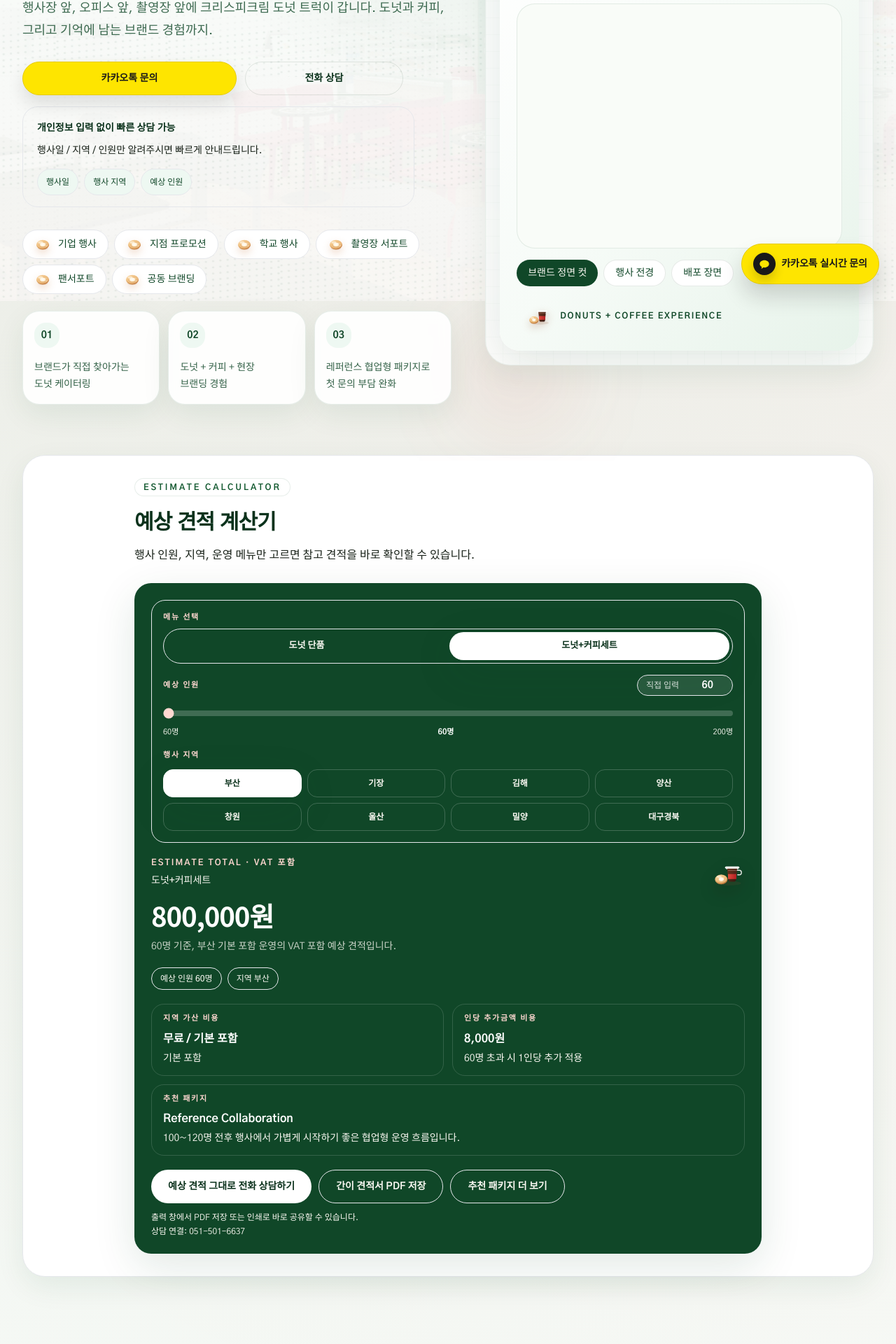
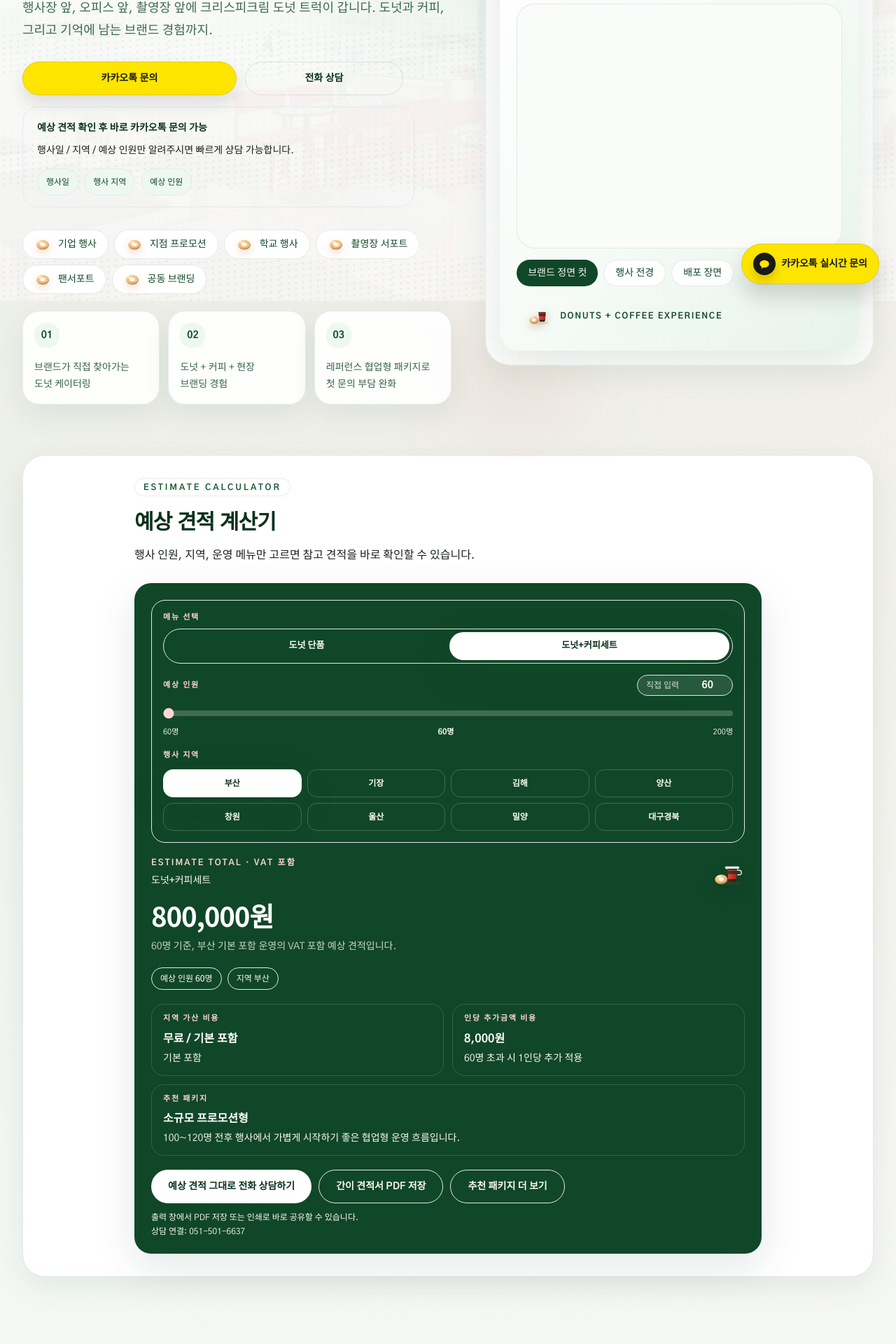
Before and after one commit to oreo4885-max/kkd-catering-landing, a Next.js app: page / in a window 1280 px wide. Shown: the part 370-2290 px from the top of the page at 70% size. Built offline with nearby package versions, Linux system fonts and the light colour scheme; no server answers.

Commit message:
문의 동선 문구 정리 및 FAQ 레퍼런스 실무성 강화

```diff
--- a/app/content.ts
+++ b/app/content.ts
@@ -160,9 +160,9 @@
     attendeeOptions: ["100~120명", "150명 이상", "250명 이상"],
     eventOptions: ["기업 행사", "지점 프로모션", "학교 행사", "촬영장 서포트", "브랜드 협업"],
     packageOptions: [
-      "Reference Collaboration",
-      "Standard Corporate Package",
-      "Premium Brand Event",
+      "소규모 프로모션형",
+      "기본 기업행사형",
+      "대형 브랜드 이벤트형",
     ],
     primaryCta: {
       label: "전화 상담 번호 보기",
@@ -259,7 +259,7 @@
   packages: [
     {
       id: "reference",
-      name: "Reference Collaboration",
+      name: "소규모 프로모션형",
       badge: "프로모션 운영",
       attendees: "60~120명 내외",
       summary:
@@ -269,7 +269,7 @@
     },
     {
       id: "standard",
-      name: "Standard Corporate Package",
+      name: "기본 기업행사형",
       badge: "기본 추천",
       attendees: "150명 이상",
       summary:
@@ -279,7 +279,7 @@
     },
     {
       id: "premium",
-      name: "Premium Brand Event",
+      name: "대형 브랜드 이벤트형",
       badge: "상위 패키지",
       attendees: "250명 이상",
       summary:
@@ -357,10 +357,6 @@
 
   faq: [
     {
-      question: "현장 결제가 가능한가요?",
-      answer: "현장 결제는 불가하며, 패키지 결제 이후 케이터링으로 진행됩니다.",
-    },
-    {
       question: "최소 며칠 전에 문의해야 하나요?",
       answer:
         "원활한 운영을 위해 최소 2주 전에 문의 및 예약해주시는 것이 좋습니다. 행사 일정과 지역에 따라 가능 여부가 달라질 수 있습니다.",
@@ -369,6 +365,15 @@
       question: "전기 지원이 꼭 필요한가요?",
       answer:
         "현장 조건에 따라 필요한 운영 방식이 달라질 수 있습니다. 전화 상담 시 전기 지원 가능 여부를 알려주시면 빠르게 확인해드립니다.",
+    },
+    {
+      question: "최종 견적은 왜 달라질 수 있나요?",
+      answer:
+        "운영 시간, 행사 동선, 전기 지원 여부, 설치 조건, 지역에 따라 실제 제안 견적이 달라질 수 있습니다. 계산기 견적은 1차 참고용으로 확인해주시면 됩니다.",
+    },
+    {
+      question: "현장 결제가 가능한가요?",
+      answer: "현장 결제는 불가하며, 패키지 결제 이후 케이터링으로 진행됩니다.",
     },
     {
       question: "공동 브랜딩이 가능한가요?",
@@ -390,7 +395,7 @@
     title: "행사에 맞는 도넛트럭 상담을 바로 시작해 보세요",
     description: "전화 상담과 카카오톡 문의 중 편한 방식으로 연결해 행사일, 지역, 예상 인원 기준의 운영 방향을 빠르게 안내해드립니다.",
     primaryCta: {
-      label: "지방권 전화 상담",
+      label: "즉시 일정 확인 전화 상담",
       href: "tel:051-501-6637",
     },
     secondaryCta: {
--- a/components/landing/faq-accordion.tsx
+++ b/components/landing/faq-accordion.tsx
@@ -8,12 +8,12 @@
 };
 
 export function FaqAccordion({ items }: FaqAccordionProps) {
-  const [openIndex, setOpenIndex] = useState<number>(0);
+  const [openIndexes, setOpenIndexes] = useState<number[]>([0, 1, 2]);
 
   return (
     <div className="space-y-4">
       {items.map((item, index) => {
-        const isOpen = openIndex === index;
+        const isOpen = openIndexes.includes(index);
 
         return (
           <div
@@ -23,7 +23,11 @@
             <button
               type="button"
               className="flex w-full items-center justify-between gap-4 px-5 py-5 text-left sm:px-6"
-              onClick={() => setOpenIndex(isOpen ? -1 : index)}
+              onClick={() =>
+                setOpenIndexes((current) =>
+                  isOpen ? current.filter((itemIndex) => itemIndex !== index) : [...current, index].sort((a, b) => a - b),
+                )
+              }
               aria-expanded={isOpen}
             >
               <span className="text-base font-semibold text-forest-900 sm:text-lg">
--- a/components/landing/sections/bottom-cta-section.tsx
+++ b/components/landing/sections/bottom-cta-section.tsx
@@ -37,8 +37,8 @@
                 </span>
               ))}
             </div>
-            <p className="mt-2">개인정보 입력 없이 빠른 상담 가능</p>
-            <p className="text-cream/76">행사일 / 지역 / 인원만 알려주시면 빠르게 안내드립니다.</p>
+            <p className="mt-2">예상 견적 확인 후 바로 문의 가능합니다.</p>
+            <p className="text-cream/76">행사일 / 지역 / 예상 인원만 알려주시면 빠르게 상담을 이어갈 수 있습니다.</p>
           </div>
           <p className="mt-4 text-sm text-cream/76">{contact.metroNotice}</p>
           <p className="mt-4 text-sm text-cream/72">
@@ -56,14 +56,14 @@
                 rel="noreferrer"
                 className="inline-flex h-12 items-center justify-center rounded-full border border-[#E6CB00] bg-[#FEE500] px-6 text-sm font-semibold text-[#191919] shadow-[0_14px_26px_rgba(25,25,25,0.14)] transition hover:-translate-y-0.5 hover:shadow-[0_18px_30px_rgba(25,25,25,0.18)]"
               >
-                카카오톡 문의
+                행사 조건 보내고 카카오톡 문의
               </a>
             ) : null}
             <a
               href={siteContent.bottomCta.primaryCta.href}
               className="inline-flex h-12 items-center justify-center rounded-full bg-white px-6 text-sm font-semibold text-forest-900 transition hover:bg-blush"
             >
-              전화 상담
+              즉시 일정 확인 전화 상담
             </a>
             <a
               href={siteContent.bottomCta.secondaryCta.href}
--- a/components/landing/sections/hero-section.tsx
+++ b/components/landing/sections/hero-section.tsx
@@ -67,8 +67,8 @@
             </a>
           </div>
           <div className="mt-4 max-w-[35rem] rounded-[22px] border border-forest-900/8 bg-white/72 px-4 py-3.5 text-[13px] leading-6 text-forest-800/84 sm:px-5 sm:py-4 sm:text-sm sm:leading-7">
-            <p className="font-semibold text-forest-900">개인정보 입력 없이 빠른 상담 가능</p>
-            <p className="mt-1">행사일 / 지역 / 인원만 알려주시면 빠르게 안내드립니다.</p>
+            <p className="font-semibold text-forest-900">예상 견적 확인 후 바로 카카오톡 문의 가능</p>
+            <p className="mt-1">행사일 / 지역 / 예상 인원만 알려주시면 빠르게 상담 가능합니다.</p>
             <div className="mt-3 flex flex-wrap gap-2">
               {["행사일", "행사 지역", "예상 인원"].map((item) => (
                 <span
--- a/components/landing/sections/inquiry-section.tsx
+++ b/components/landing/sections/inquiry-section.tsx
@@ -11,7 +11,7 @@
           <div className="lg:sticky lg:top-10">
             <div className="card-surface rounded-[24px] p-5 sm:rounded-[28px] sm:p-6">
               <div className="rounded-[22px] bg-forest-800 px-5 py-5 text-base font-semibold leading-8 text-cream sm:px-6 sm:py-6 sm:text-[1.08rem] sm:leading-9">
-                <span className="text-white">전화 상담 시 업체명, 행사일, 예상 인원</span> 정도만 말씀해 주셔도
+                <span className="text-white">업체명 또는 행사명 / 행사일 / 지역 / 예상 인원</span> 정도만 말씀해 주셔도
                 운영 가능 여부와 방향을 빠르게 안내드릴 수 있습니다.
               </div>
               {kakaoInquiryUrl ? (
@@ -46,14 +46,14 @@
                 문의 방식에 맞게 더 빠르게 연결해드립니다
               </h3>
               <p className="mt-3 text-sm leading-7 text-cream/80 sm:text-base">
-                전화는 빠른 일정 확인용, 카카오톡은 조건 정리와 텍스트 문의용으로 활용하시면 더 편하게 상담하실 수 있습니다.
+                전화는 빠른 일정 확인과 즉시 상담에, 카카오톡은 행사 조건 정리와 텍스트 문의에 더 편하게 활용하실 수 있습니다.
               </p>
               <div className="mt-5 grid gap-3 sm:grid-cols-2">
                 <a
                   href={contact.contacts[0]?.href ?? "#inquiry-contact"}
                   className="inline-flex min-h-[54px] items-center justify-center rounded-full bg-white px-5 text-sm font-semibold text-forest-900 transition hover:bg-blush"
                 >
-                  전화 상담 바로 연결
+                  즉시 일정 확인 전화 상담
                 </a>
                 {kakaoInquiryUrl ? (
                   <a
@@ -62,7 +62,7 @@
                     rel="noreferrer"
                     className="inline-flex min-h-[54px] items-center justify-center rounded-full border border-[#E6CB00] bg-[#FEE500] px-5 text-sm font-semibold text-[#191919] shadow-[0_14px_26px_rgba(25,25,25,0.14)] transition hover:-translate-y-0.5 hover:shadow-[0_18px_30px_rgba(25,25,25,0.18)]"
                   >
-                    카카오톡 문의
+                    행사 조건 보내고 카카오톡 문의
                   </a>
                 ) : (
                   <a
@@ -82,7 +82,7 @@
                     </span>
                   ))}
                 </div>
-                <p className="mt-2 text-cream/76">행사일 / 지역 / 인원만 알려주셔도 추천 메뉴와 운영 방향을 빠르게 안내드립니다.</p>
+                <p className="mt-2 text-cream/76">행사일 / 지역 / 예상 인원만 알려주시면 1차 안내가 가능합니다.</p>
               </div>
             </div>
 
--- a/components/landing/sections/process-section.tsx
+++ b/components/landing/sections/process-section.tsx
@@ -10,7 +10,7 @@
     phase: "첫 접수",
     summary: "필수 정보만 먼저 받아도 1차 가능 여부를 빠르게 확인하는 단계입니다.",
     checklist: ["행사일과 운영 시간", "지역 / 장소 / 기본 동선", "예상 인원과 행사 목적"],
-    note: "빠르게 검토가 필요한 경우 `업체명`, `연락처`, `행사일`만 남겨도 출발할 수 있습니다.",
+    note: "전화 또는 카카오톡으로 행사일, 지역, 예상 인원만 알려주셔도 1차 운영 가능 여부를 빠르게 안내할 수 있습니다.",
   },
   {
     phase: "현장 검토",
--- a/components/landing/sections/quick-quote-section.tsx
+++ b/components/landing/sections/quick-quote-section.tsx
@@ -95,15 +95,15 @@
 
 const recommendedPackageCopy = {
   reference: {
-    label: "Reference Collaboration",
+    label: "소규모 프로모션형",
     note: "100~120명 전후 행사에서 가볍게 시작하기 좋은 협업형 운영 흐름입니다.",
   },
   standard: {
-    label: "Standard Corporate Package",
+    label: "기본 기업행사형",
     note: "가장 문의가 많은 기본 운영형으로, 도넛과 커피를 안정적으로 제안하기 좋습니다.",
   },
   premium: {
-    label: "Premium Brand Event",
+    label: "대형 브랜드 이벤트형",
     note: "대형 행사나 브랜딩 밀도가 높은 현장에서 권장되는 상위 운영형입니다.",
   },
 } as const;
--- a/components/landing/sections/sticky-mobile-cta.tsx
+++ b/components/landing/sections/sticky-mobile-cta.tsx
@@ -31,14 +31,14 @@
               aria-label="카카오톡 실시간 문의"
             >
               <KakaoMark />
-              <span>카카오톡 문의</span>
+              <span>카카오 문의</span>
             </a>
           ) : (
             <a
               href="#inquiry-contact"
               className="inline-flex h-10 shrink-0 items-center justify-center rounded-full border border-forest-900/10 bg-white px-4 text-[13px] font-semibold text-forest-900 shadow-card"
             >
-              전화 상담
+              즉시 상담
             </a>
           )}
         </div>
```
Also changed, not shown: components/landing/sections/references-section.tsx (+15 -1 lines).
